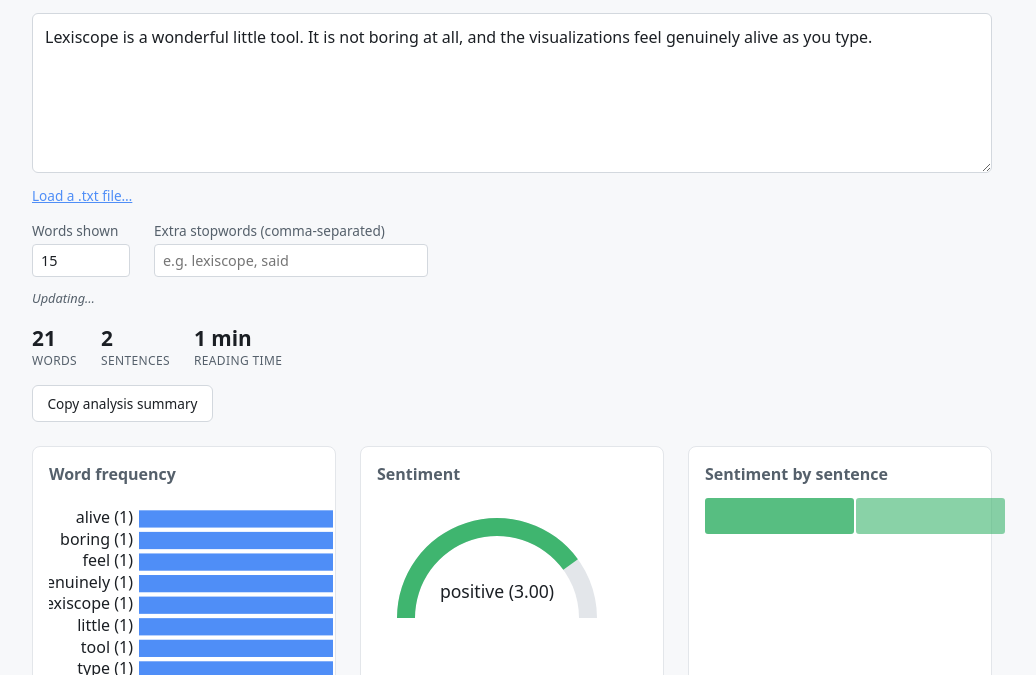
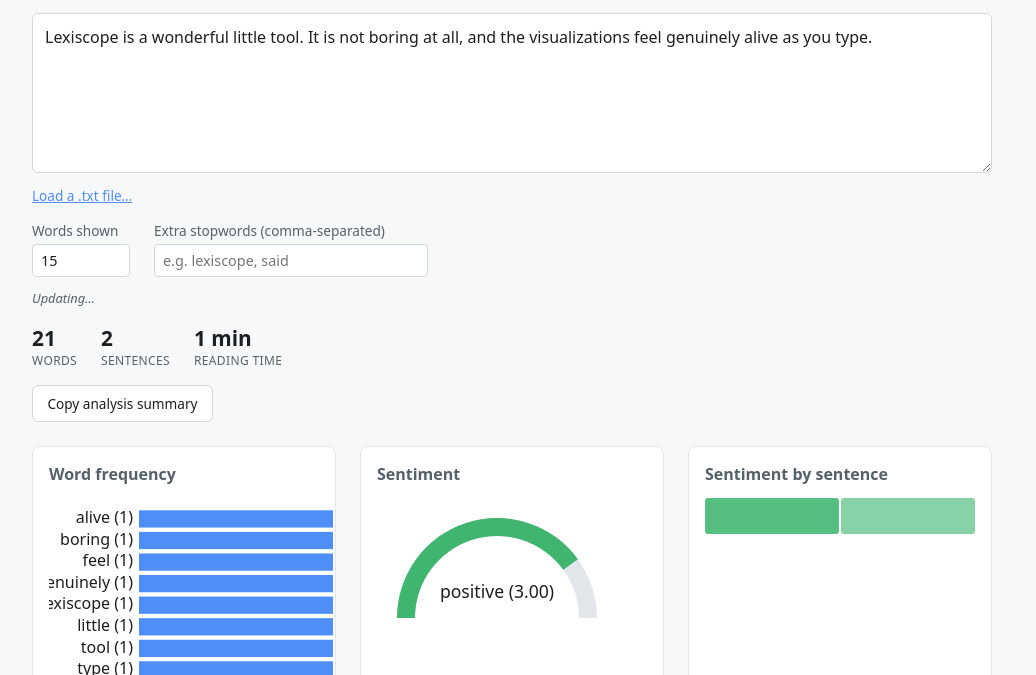
Before and after one commit to ctkrug/lexiscope, a website built with Vite: page index.html in a window 1280 px wide. Shown: the part 125-800 px from the top of the page, without its empty margins (128-1164 px from the left). Built offline with nearby package versions, Linux system fonts and the light colour scheme.

Commit message:
style(sentence-strip): stretch the strip to its panel's full width
Without an explicit width, a bare <svg> reports the browser's default
~300px clientWidth on first measurement instead of its actual panel
size. display:block + width:100% makes the CSS box (and therefore the
first-render clientWidth read in renderSentenceSentimentStrip) match
the real panel width.

```diff
--- a/src/style.css
+++ b/src/style.css
@@ -200,6 +200,11 @@ header p {
   color: var(--muted);
 }
 
+#sentence-sentiment-strip {
+  display: block;
+  width: 100%;
+}
+
 #visualizations svg text {
   fill: var(--text);
 }
```
